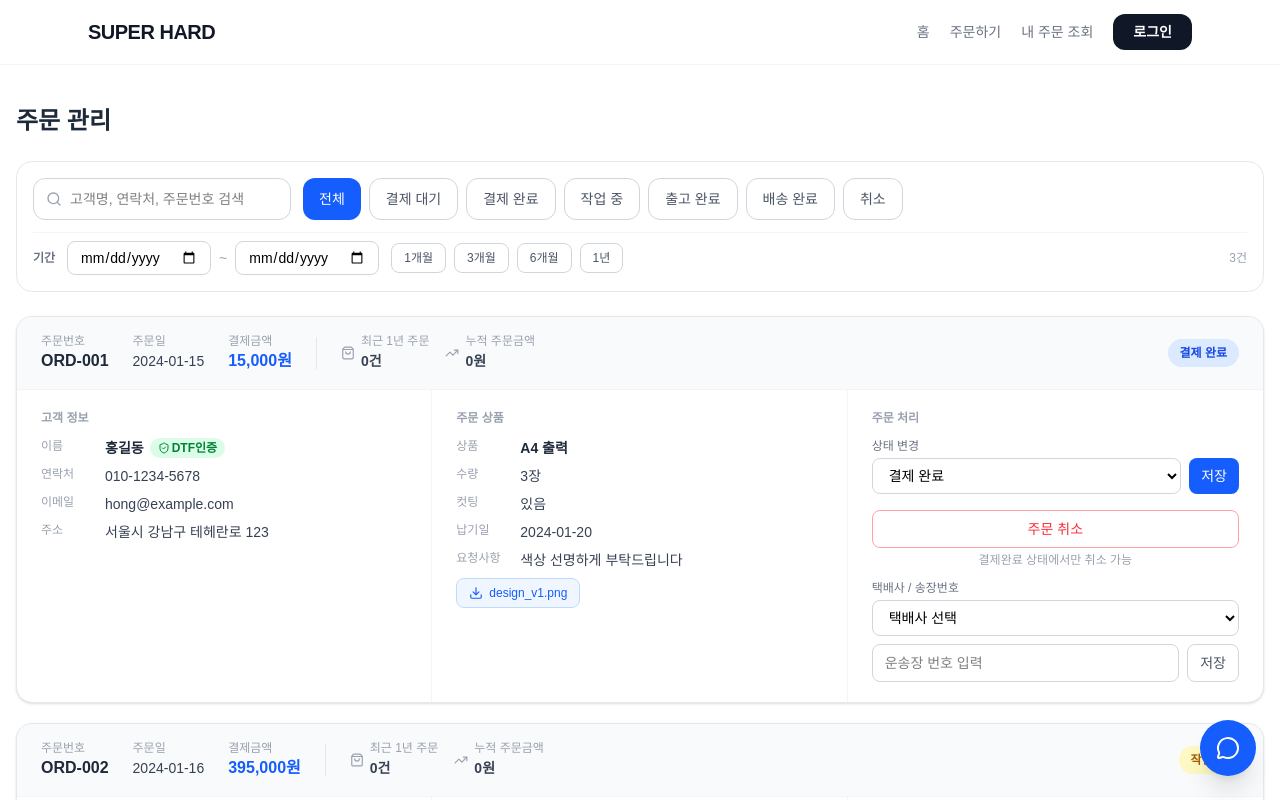
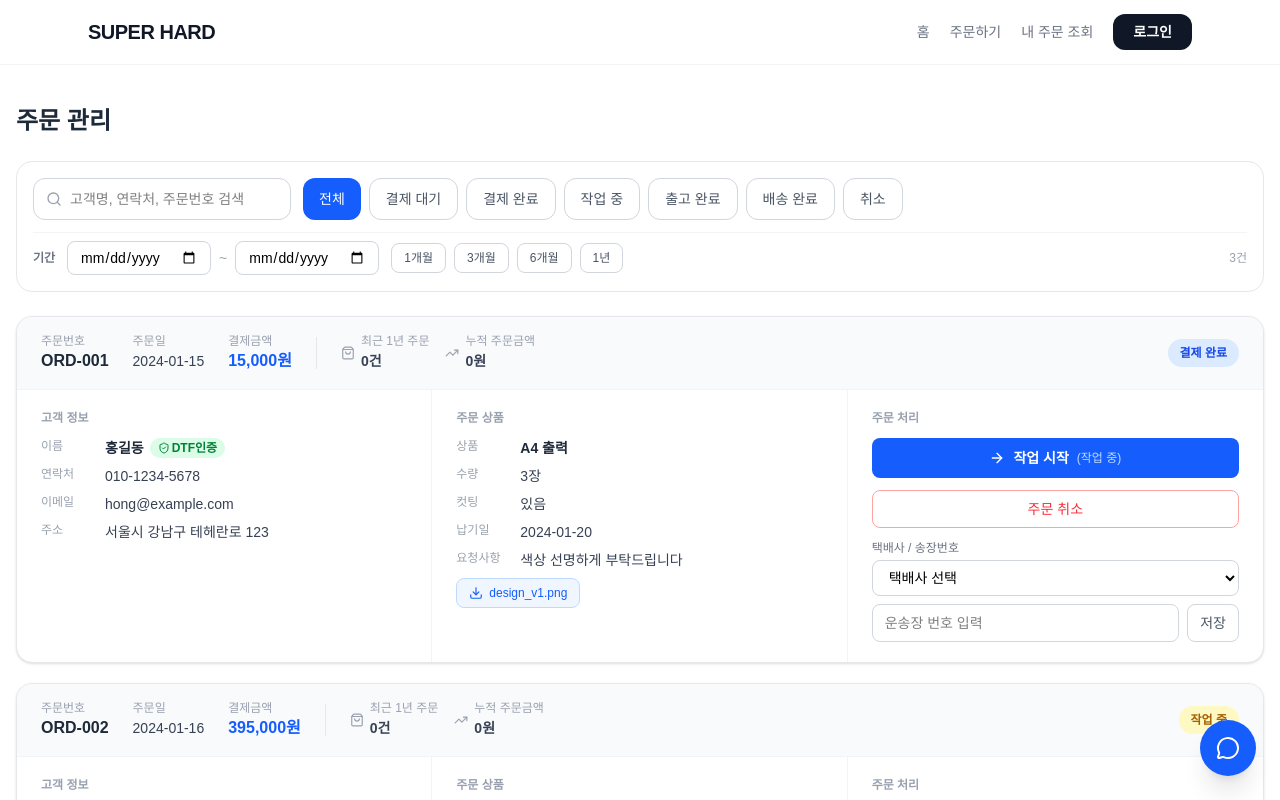
Before and after one commit to FighterManiak/dtf-print, a Next.js app: page /admin/orders in a window 1280 px wide. Shown: the top 800 px of the page. Built offline with nearby package versions, Linux system fonts and the light colour scheme.

Commit message:
feat: 관리자 주문 단계별 진행 버튼 추가

```diff
--- a/src/app/admin/orders/page.tsx
+++ b/src/app/admin/orders/page.tsx
@@ -2,7 +2,19 @@
 
 import { useState, useMemo } from 'react'
 import { ORDER_STATUS_LABEL, type OrderStatus } from '@/types'
-import { Download, Search, ShoppingBag, TrendingUp, ShieldCheck } from 'lucide-react'
+import { Download, Search, ShoppingBag, TrendingUp, ShieldCheck, ArrowRight } from 'lucide-react'
+
+const NEXT_STATUS: Partial<Record<OrderStatus, OrderStatus>> = {
+  paid: 'in_progress',
+  in_progress: 'shipped',
+  shipped: 'delivered',
+}
+
+const NEXT_STATUS_LABEL: Partial<Record<OrderStatus, string>> = {
+  paid: '작업 시작',
+  in_progress: '출고 처리',
+  shipped: '배송 완료',
+}
 
 const STATUS_COLOR: Record<OrderStatus, string> = {
   pending: 'bg-gray-100 text-gray-600',
@@ -311,28 +323,40 @@ export default function AdminOrdersPage() {
               <div className="px-6 py-5">
                 <p className="text-xs font-bold text-gray-400 uppercase mb-3">주문 처리</p>
                 <div className="space-y-3">
-                  {/* 상태 변경 */}
-                  <div>
-                    <label className="text-xs text-gray-500 block mb-1">상태 변경</label>
-                    <div className="flex gap-2">
-                      <select
-                        value={statuses[order.id]}
-                        onChange={(e) => setStatuses((p) => ({ ...p, [order.id]: e.target.value as OrderStatus }))}
-                        className="flex-1 border border-gray-300 rounded-lg px-3 py-2 text-sm text-black focus:outline-none focus:ring-2 focus:ring-blue-400"
+
+                  {/* 단계 진행 버튼 */}
+                  {NEXT_STATUS[statuses[order.id]] && (
+                    <button
+                      onClick={() => {
+                        const next = NEXT_STATUS[statuses[order.id]]!
+                        if (confirm(`${ORDER_STATUS_LABEL[statuses[order.id]]} → ${ORDER_STATUS_LABEL[next]} 으로 변경하시겠습니까?`)) {
+                          setStatuses((p) => ({ ...p, [order.id]: next }))
+                        }
+                      }}
+                      className="w-full flex items-center justify-center gap-2 bg-blue-600 text-white py-2.5 rounded-lg text-sm font-bold hover:bg-blue-700 transition-colors"
                     >
-                        {(Object.entries(ORDER_STATUS_LABEL) as [OrderStatus, string][]).map(([key, label]) => (
-                          <option key={key} value={key}>{label}</option>
-                        ))}
-                      </select>
-                      <button className="bg-blue-600 text-white px-3 py-2 rounded-lg text-sm font-medium hover:bg-blue-700 transition-colors">
-                        저장
+                      <ArrowRight className="w-4 h-4" />
+                      {NEXT_STATUS_LABEL[statuses[order.id]]}
+                      <span className="text-blue-200 font-normal text-xs">({ORDER_STATUS_LABEL[NEXT_STATUS[statuses[order.id]]!]})</span>
                     </button>
+                  )}
+
+                  {/* 배송완료 */}
+                  {statuses[order.id] === 'delivered' && (
+                    <div className="bg-green-50 border border-green-200 rounded-lg px-3 py-2.5 text-center">
+                      <span className="text-sm text-green-600 font-bold">✓ 배송 완료</span>
                     </div>
+                  )}
+
+                  {/* 취소됨 */}
+                  {statuses[order.id] === 'cancelled' && (
+                    <div className="bg-red-50 border border-red-200 rounded-lg px-3 py-2.5 text-center">
+                      <span className="text-sm text-red-500 font-medium">취소된 주문입니다</span>
                     </div>
+                  )}
 
-                  {/* 주문 취소 */}
+                  {/* 주문 취소 - 결제완료 상태에서만 */}
                   {statuses[order.id] === 'paid' && (
-                    <div className="pt-1">
                     <button
                       onClick={() => {
                         if (confirm(`${order.customer_name}님의 주문을 취소하시겠습니까?`)) {
@@ -343,13 +367,6 @@ export default function AdminOrdersPage() {
                     >
                       주문 취소
                     </button>
-                      <p className="text-xs text-gray-400 text-center mt-1">결제완료 상태에서만 취소 가능</p>
-                    </div>
-                  )}
-                  {statuses[order.id] === 'cancelled' && (
-                    <div className="bg-red-50 border border-red-200 rounded-lg px-3 py-2 text-center">
-                      <span className="text-sm text-red-500 font-medium">취소된 주문입니다</span>
-                    </div>
                   )}
 
                   {/* 송장번호 */}
```
Lines whose indentation alone changed are shown as unchanged.
